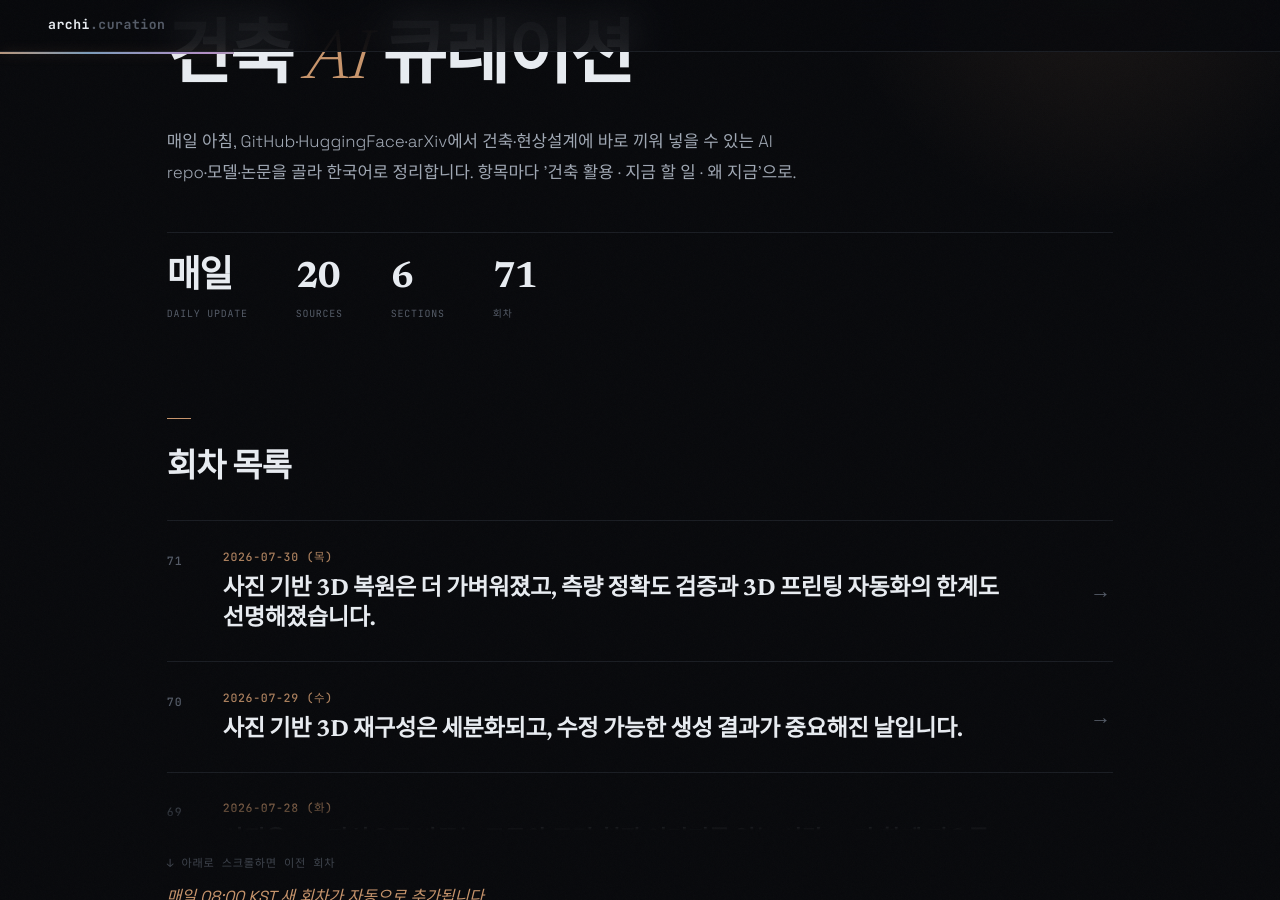
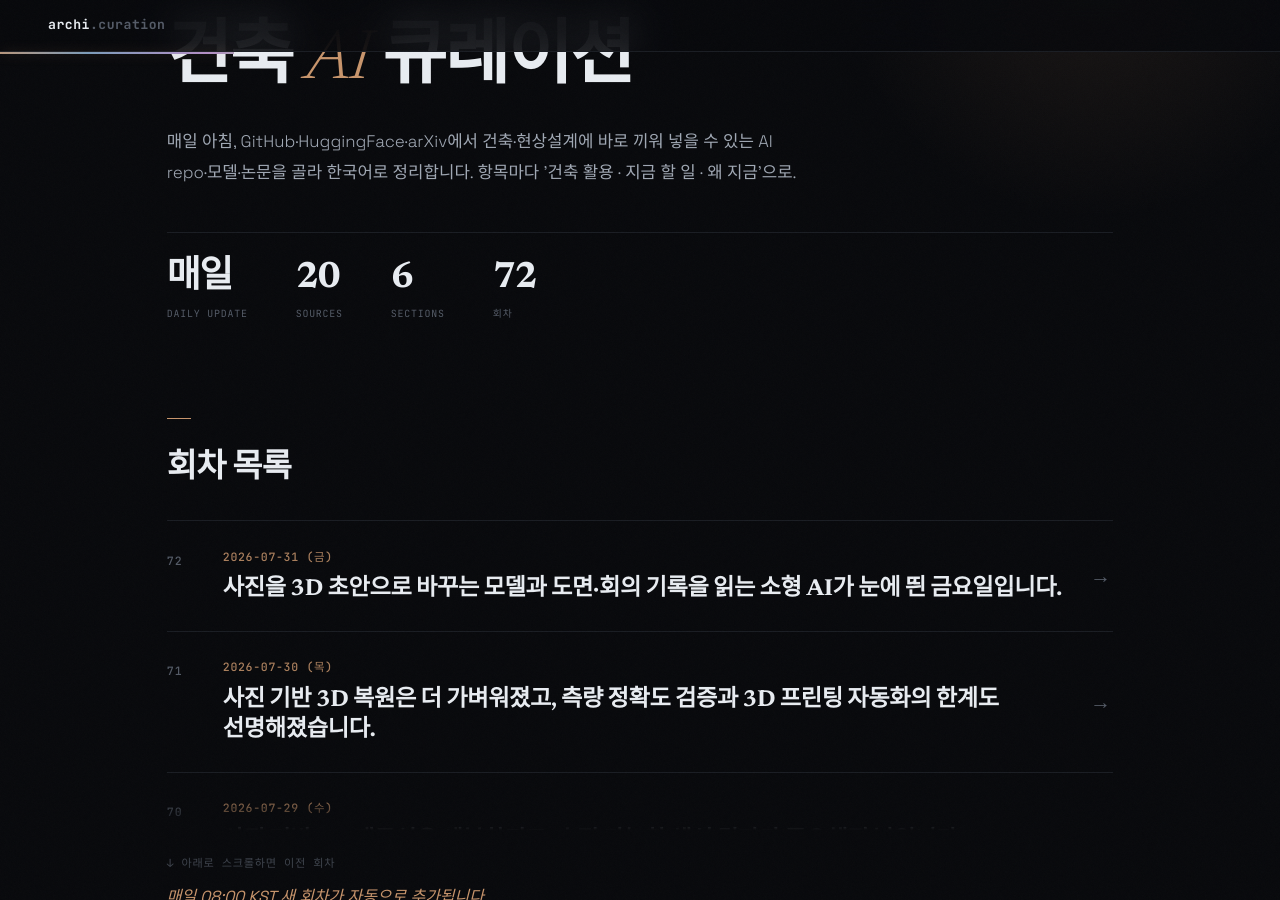
Before and after one commit to ghkch5gh-jpg/ainews-curation, a Jekyll site: the page built from index.md, in a window 1280 px wide and 900 px high, scrolled down 190 px. Built offline with Jekyll 4.4.1, drawn with Linux system fonts in a browser that asks for light colours; some web fonts are replaced.

Commit message:
daily: 2026-07-31

```diff
--- /dev/null
+++ b/2026-07-31_금.md
@@ -0,0 +1,90 @@
+---
+title: 2026-07-31 (금)
+eyebrow: ARCH · AI CURATION
+hero_title: "2026 · 07 · 31 <em>(금)</em>"
+description: "사진을 3D 초안으로 바꾸는 모델과 도면·회의 기록을 읽는 소형 AI가 눈에 띈 금요일입니다."
+summary: 사진을 3D 초안으로 바꾸는 모델과 도면·회의 기록을 읽는 소형 AI가 눈에 띈 금요일입니다.
+---
+
+<div class="news">
+<section class="news-flow-sec reveal"><h2 class="news-flow__t">이번 회차 흐름</h2><div class="news-flow"><p>안녕하세요! 오늘은 사진을 3D 자산으로 바꾸고, 이미지와 음성을 설계 자료로 정리하는 도구가 눈에 띕니다. 특히 TRELLIS는 컨셉 이미지에서 형태 검토용 3D 초안을 만드는 출발점으로 살펴볼 만해요. Mage-VL은 도면이나 현장 사진을 글로 풀어내는 실험에 쓸 수 있습니다. 음성 인식과 낭독 모델은 회의록 작성이나 발표 음성 제작을 가볍게 자동화할 가능성을 보여줍니다. 다만 중복 금지 목록과 코드 공개 조건을 적용하니 오늘 통과한 자료는 다섯 개뿐입니다.</p></div></section>
+<section class="news-sec">
+<h2 class="news-sec__t">오늘의 헤드라인</h2>
+<article class="ni reveal">
+  <header class="ni__h">
+    <span class="ni__n">01</span>
+    <a class="ni__t" href="https://huggingface.co/microsoft/TRELLIS-image-large" target="_blank" rel="noopener">컨셉 이미지에서 3D 초안 만들기 — TRELLIS Image Large <span class="ni__arrow">↗</span></a>
+    <span class="ni__tr"><span class="ni__src">HuggingFace</span><span class="ni__score">8/10</span></span>
+  </header>
+  <p class="ni__body">TRELLIS Image Large는 이미지에서 3D 결과를 생성하는 모델입니다. 다만 발췌문에는 생성 결과의 정확도나 건축 매스 검토, Rhino·Blender 연계 방법에 관한 설명은 없습니다.</p>
+  <ul class="ni__pts"><li>이미지 한 장을 3D 형태의 출발점으로 바꿉니다.</li><li>초기 매스의 비례와 실루엣을 여러 방향에서 확인할 수 있습니다.</li><li>정확한 치수와 BIM 정보는 별도로 다시 만들어야 합니다.</li></ul>
+  <div class="ni__meta">
+    <div class="ni__row"><dt>얻는 것</dt><dd>컨셉 이미지를 3D로 변환하는 실험에 활용할 수 있습니다. 건축 설계나 법규 검토에 어느 정도 적합한지는 발췌문만으로 판단할 수 없습니다.</dd></div>
+    <div class="ni__row ni__row--do"><dt>지금 할 일</dt><dd><p class="ni__do-text">모델 카드와 저장소의 사용 방법을 확인한 뒤, 공개 가능한 이미지로 Image-to-3D 변환을 시험해보세요.</p></dd></div>
+    <div class="ni__row ni__row--why"><dt>왜 지금</dt><dd>Hugging Face에서 누적 다운로드가 200만 회를 넘긴 모델이라 참고 사례를 찾기 쉽습니다. 이미지 생성에서 멈추지 않고 3D 검토까지 이어가려는 설계팀에 현실적인 시험 대상이에요.</dd></div>
+  </div>
+  <footer class="ni__f"><span class="ni__verified">✓ 원문 대조</span><a class="ni__story" href="https://huggingface.co/microsoft/TRELLIS-image-large" target="_blank" rel="noopener">스토리 →</a></footer>
+</article>
+<article class="ni reveal">
+  <header class="ni__h">
+    <span class="ni__n">02</span>
+    <a class="ni__t" href="https://huggingface.co/tencent/HY3D-Bench" target="_blank" rel="noopener">3D 생성 결과를 같은 기준으로 비교하는 HY3D-Bench <span class="ni__arrow">↗</span></a>
+    <span class="ni__tr"><span class="ni__src">HuggingFace</span><span class="ni__score">7/10</span></span>
+  </header>
+  <p class="ni__body">HY3D-Bench는 Image-to-3D와 Text-to-3D 관련 태그가 붙은 Tencent의 자료이며, Hunyuan3D-2 라이브러리와 연결되어 있습니다. 다만 발췌문에는 구체적인 평가 기준이나 비교 방식이 나오지 않습니다.</p>
+  <ul class="ni__pts"><li>서로 다른 3D 생성 모델을 비교하는 기준으로 활용할 수 있습니다.</li><li>형태와 표면 결과를 반복 시험할 때 기록을 남기기 좋습니다.</li><li>건축 법규나 BIM 속성 검사는 별도로 구성해야 합니다.</li></ul>
+  <div class="ni__meta">
+    <div class="ni__row"><dt>얻는 것</dt><dd>3D 생성 모델의 평가와 관련된 자료로 살펴볼 수 있지만, 형태 보존이나 표면 품질을 어떤 방식으로 비교하는지는 모델 카드와 파일을 추가로 확인해야 합니다.</dd></div>
+    <div class="ni__row ni__row--do"><dt>지금 할 일</dt><dd><p class="ni__do-text">저장소의 모델 카드와 파일 구성을 열어 실제 평가 항목, 데이터와 실행 방법이 제공되는지 확인해보세요.</p></dd></div>
+    <div class="ni__row ni__row--why"><dt>왜 지금</dt><dd>이미지 기반 3D 도구가 늘면서 생성 가능 여부보다 결과를 일관되게 비교하는 기준이 더 중요해졌습니다. 도구를 여러 개 시험 중이라면 지금 평가 방식을 먼저 정할 때입니다.</dd></div>
+  </div>
+  <footer class="ni__f"><span class="ni__verified">✓ 원문 대조</span><a class="ni__story" href="https://huggingface.co/tencent/HY3D-Bench" target="_blank" rel="noopener">스토리 →</a></footer>
+</article>
+<article class="ni reveal">
+  <header class="ni__h">
+    <span class="ni__n">03</span>
+    <a class="ni__t" href="https://huggingface.co/microsoft/Mage-VL" target="_blank" rel="noopener">도면과 현장 사진을 글로 읽는 Mage-VL <span class="ni__arrow">↗</span></a>
+    <span class="ni__tr"><span class="ni__src">HuggingFace</span><span class="ni__score">6/10</span></span>
+  </header>
+  <p class="ni__body">Mage-VL 저장소의 발췌문에는 이미지와 비디오 입력을 처리하는 대화 템플릿이 포함되어 있습니다. 다만 50억 규모라는 수치와 도면 표제란 읽기, 사진 분류, 누락 후보 탐지 성능은 발췌문에서 확인되지 않습니다.</p>
+  <ul class="ni__pts"><li>이미지를 보고 질문에 글로 답하는 모델입니다.</li><li>도면 분류와 현장 사진 설명 자동화를 시험할 수 있습니다.</li><li>치수와 법규 판단은 원본 대조 없이 신뢰하면 안 됩니다.</li></ul>
+  <div class="ni__meta">
+    <div class="ni__row"><dt>얻는 것</dt><dd>이미지를 입력하는 질의응답 실험 가능성은 확인할 수 있지만, 도면이나 현장 사진 업무에 적합한지는 발췌문만으로 판단하기 어렵습니다.</dd></div>
+    <div class="ni__row ni__row--do"><dt>지금 할 일</dt><dd><p class="ni__do-text">모델 카드에서 모델 규모, 지원 작업과 실행 방법을 확인한 뒤 공개 가능한 이미지로 기본 질의응답 성능을 시험해보세요.</p></dd></div>
+    <div class="ni__row ni__row--why"><dt>왜 지금</dt><dd>모델이 하루 전에 갱신된 초기 단계 자료라 변화 속도를 지켜볼 가치가 있습니다. 범용 이미지 AI가 실제 도면을 얼마나 읽는지 작은 시험으로 한계를 확인하기 좋은 시점입니다.</dd></div>
+  </div>
+  <footer class="ni__f"><span class="ni__verified">✓ 원문 대조</span><a class="ni__story" href="https://huggingface.co/microsoft/Mage-VL" target="_blank" rel="noopener">스토리 →</a></footer>
+</article>
+<article class="ni reveal">
+  <header class="ni__h">
+    <span class="ni__n">04</span>
+    <a class="ni__t" href="https://huggingface.co/microsoft/VibeVoice-ASR-BitNet" target="_blank" rel="noopener">가벼운 회의 녹취 모델 — VibeVoice ASR BitNet <span class="ni__arrow">↗</span></a>
+    <span class="ni__tr"><span class="ni__src">HuggingFace</span><span class="ni__score">5/10</span></span>
+  </header>
+  <p class="ni__body">VibeVoice ASR BitNet은 자동 음성 인식 태그가 붙은 Microsoft 모델이며, 라이브러리는 ggml로 표시되어 있습니다. 음성을 글로 옮기는 용도로 볼 수 있지만 약 3억 규모라는 수치와 화자 구분 기능은 발췌문에서 확인되지 않습니다.</p>
+  <ul class="ni__pts"><li>회의 녹음을 초벌 문장으로 바꾸는 소형 모델입니다.</li><li>설계 변경과 발주처 요청을 검색 가능한 기록으로 남길 수 있습니다.</li><li>한국어와 여러 사람이 겹쳐 말하는 상황은 별도 검증이 필요합니다.</li></ul>
+  <div class="ni__meta">
+    <div class="ni__row"><dt>얻는 것</dt><dd>음성 녹음을 텍스트로 변환하는 실험에 사용할 수 있습니다. 한국어 회의 녹취 품질과 설계 결정·담당 업무 추출 성능은 실제 입력으로 별도 검증해야 합니다.</dd></div>
+    <div class="ni__row ni__row--do"><dt>지금 할 일</dt><dd><p class="ni__do-text">모델 카드에서 지원 언어와 실행 방법을 확인한 뒤, 보안 문제가 없는 짧은 회의 녹음으로 전사 품질을 점검하세요.</p></dd></div>
+    <div class="ni__row ni__row--why"><dt>왜 지금</dt><dd>최근 7일 안에 갱신된 작은 모델이라 사내 컴퓨터에서 처리할 가능성을 살펴볼 만합니다. 회의 자료를 외부 서비스에 올리기 어려운 설계사무소라면 특히 의미가 있습니다.</dd></div>
+  </div>
+  <footer class="ni__f"><span class="ni__verified">✓ 원문 대조</span><a class="ni__story" href="https://huggingface.co/microsoft/VibeVoice-ASR-BitNet" target="_blank" rel="noopener">스토리 →</a></footer>
+</article>
+<article class="ni reveal">
+  <header class="ni__h">
+    <span class="ni__n">05</span>
+    <a class="ni__t" href="https://huggingface.co/Audio8/Audio8-TTS-Preview-0.6b" target="_blank" rel="noopener">발표문을 음성으로 바꾸는 Audio8 TTS <span class="ni__arrow">↗</span></a>
+    <span class="ni__tr"><span class="ni__src">HuggingFace</span><span class="ni__score">4/10</span></span>
+  </header>
+  <p class="ni__body">Audio8 TTS Preview 0.6b는 입력 텍스트를 음성으로 변환하는 모델입니다. Transformers 기반이며 다국어·한국어·음성 복제 관련 태그가 있고, 라이선스는 Apache 2.0으로 표시되어 있습니다. 다만 실제 발음 품질과 발표 영상 제작 적합성은 별도 확인이 필요합니다.</p>
+  <ul class="ni__pts"><li>발표 대본을 임시 음성으로 바꿀 수 있습니다.</li><li>영상 편집 전에 문장 길이와 장면 시간을 맞추기 좋습니다.</li><li>최종 제출물 사용 전 언어 품질과 이용 조건 확인이 필요합니다.</li></ul>
+  <div class="ni__meta">
+    <div class="ni__row"><dt>얻는 것</dt><dd>한국어를 포함한 텍스트 음성 변환을 시험해 발표 대본의 길이와 재생 시간을 점검할 수 있습니다. 실제 제작에 쓸 수 있는 품질인지는 테스트가 필요합니다.</dd></div>
+    <div class="ni__row ni__row--do"><dt>지금 할 일</dt><dd><p class="ni__do-text">모델 카드의 실행 방법과 음성 복제 관련 사용 조건을 확인한 뒤, 공개 가능한 짧은 한국어 발표문으로 발음과 속도를 시험해보세요.</p></dd></div>
+    <div class="ni__row ni__row--why"><dt>왜 지금</dt><dd>하루 전에 갱신된 미리보기 모델이라 완성도보다 가능성을 확인하는 단계입니다. 생성한 이미지와 3D 장면을 짧은 설명 영상으로 묶는 작업이 늘면서 음성 제작도 함께 자동화되고 있습니다.</dd></div>
+  </div>
+  <footer class="ni__f"><span class="ni__verified">✓ 원문 대조</span><a class="ni__story" href="https://huggingface.co/Audio8/Audio8-TTS-Preview-0.6b" target="_blank" rel="noopener">스토리 →</a></footer>
+</article>
+</section>
+<div class="news-outro"><span class="news-outro__t">맺음말</span><p>오늘 자료는 완성된 건축 자동화 도구보다, 설계 과정의 작은 반복 작업을 덜어줄 부품에 가깝습니다. 처음부터 큰 시스템을 만들기보다 이미지 한 장이나 회의 녹음 하나로 시험해보면 자기 사무소에 맞는 쓰임이 더 빨리 보일 거예요.</p></div>
+</div>
--- a/index.md
+++ b/index.md
@@ -10,12 +10,13 @@ stats:
     lbl: "Sources"
   - num: "6"
     lbl: "Sections"
-  - num: "71"
+  - num: "72"
     lbl: "회차"
 ---
 
 ## 회차 목록
 
+- [2026-07-31 (금) — 사진을 3D 초안으로 바꾸는 모델과 도면·회의 기록을 읽는 소형 AI가 눈에 띈 금요일입니다.](2026-07-31_금.html)
 - [2026-07-30 (목) — 사진 기반 3D 복원은 더 가벼워졌고, 측량 정확도 검증과 3D 프린팅 자동화의 한계도 선명해졌습니다.](2026-07-30_목.html)
 - [2026-07-29 (수) — 사진 기반 3D 재구성은 세분화되고, 수정 가능한 생성 결과가 중요해진 날입니다.](2026-07-29_수.html)
 - [2026-07-28 (화) — 사진을 3D 자산으로 바꾸는 도구와 도면·현장 이미지를 읽는 시각 AI가 함께 떠오른 날입니다.](2026-07-28_화.html)
```
